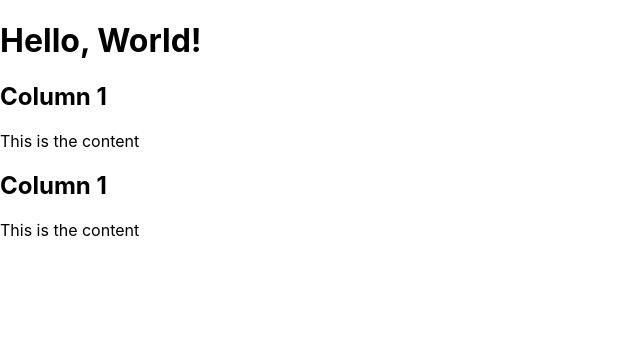
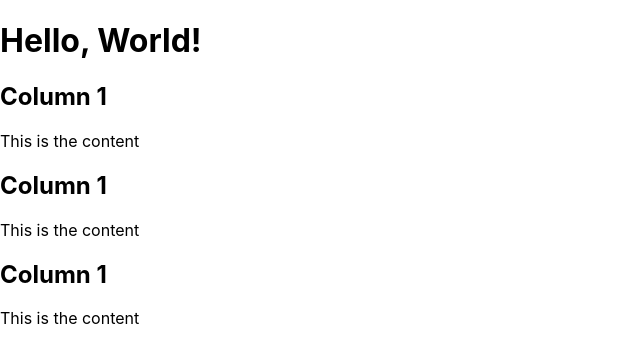
Before and after one commit to Nosovitsi/Figura, a React (Create React App) app: page / in a window 1280 px wide. Shown: the top 362 px of the page, without its empty margins (0-640 px from the left). Built offline with nearby package versions, Linux system fonts and the light colour scheme.

Commit message:
preparing for main page columns

```diff
--- a/src/App.tsx
+++ b/src/App.tsx
@@ -2,7 +2,8 @@ import React from 'react';
 import Greeting from './components/Greeting';
 import Column1 from './components/Column1';
 import Column2 from './components/Column2';
-// import Column3 from './Column3';
+import Column3 from './components/Column3';
+
 
 
 function App() {
@@ -12,6 +13,7 @@ function App() {
       <div className="site">
          <Column1 />
          <Column2 />
+         <Column3 />
        </div>
 
     </div>
--- /dev/null
+++ b/src/components/Column3.tsx
@@ -0,0 +1,12 @@
+import React from 'react';
+
+const Column3 = () => {
+    return (
+        <div className="column">
+            <h2> Column 1</h2>
+            <p>This is the content</p>
+        </div>
+    );
+}
+
+export default Column3;
```
